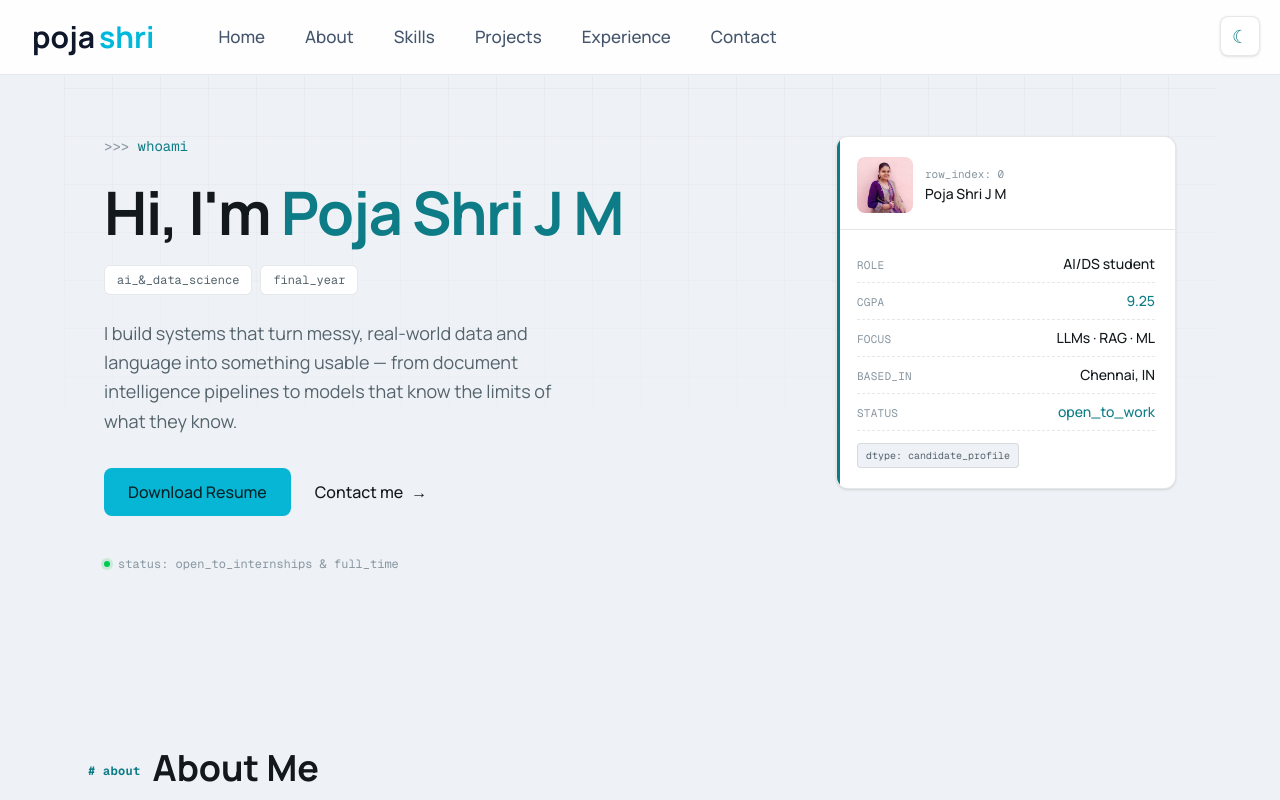
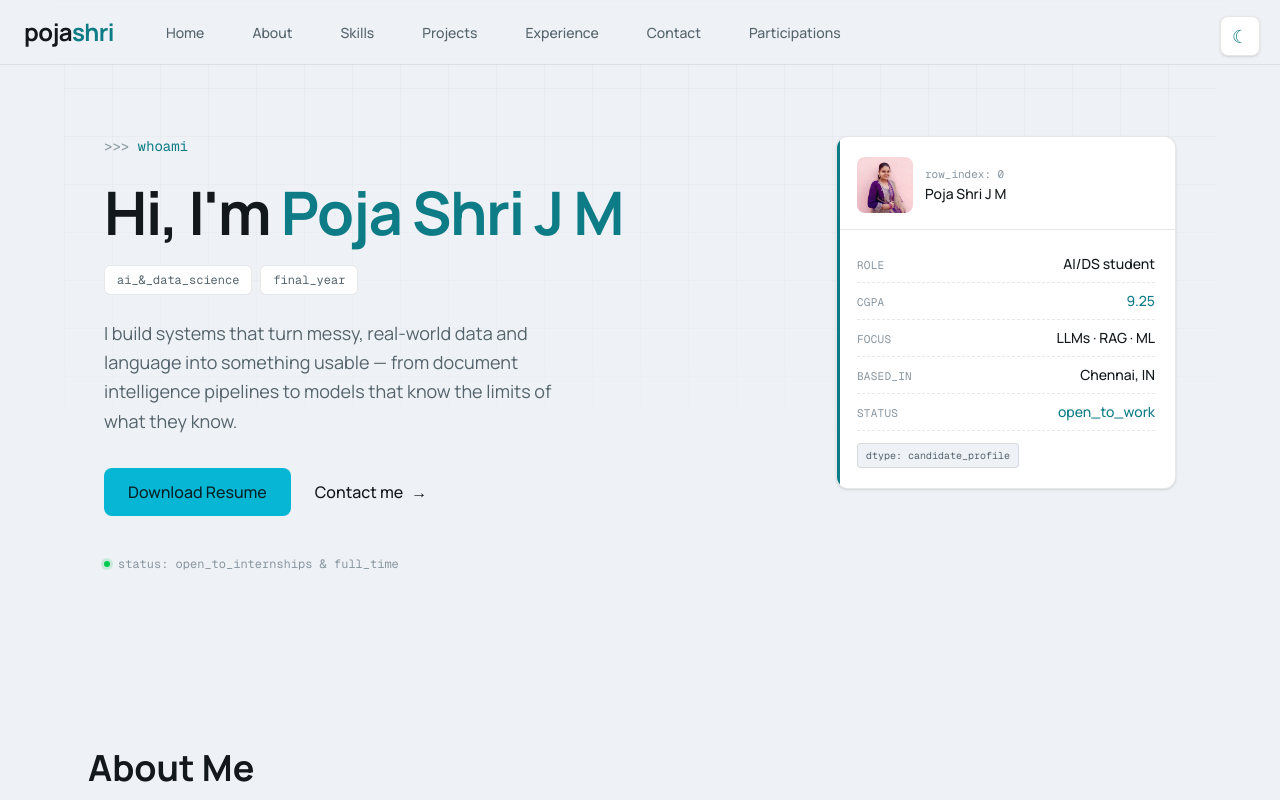
Before and after one commit to PojashriJM/PojashriJM_Portfolio, a Next.js app: page / in a window 1280 px wide. Shown: the top 800 px of the page. Built offline with nearby package versions, Linux system fonts and the light colour scheme.

Commit message:
Adjusted spacing

```diff
--- a/app/page.tsx
+++ b/app/page.tsx
@@ -30,13 +30,7 @@ const CYAN_TEXT = "text-[#0E7C86] dark:text-[#22D3EE]";
 // Small monospace "code comment" tag placed before every section heading —
 // echoes the hero's `>>> whoami` prompt so the whole page reads as one
 // system instead of a themed hero bolted onto old sections.
-function SectionTag({ label }: { label: string }) {
-  return (
-    <span className={`font-mono text-xs tracking-wide ${CYAN_TEXT} mr-3 align-middle`}>
-      {`# ${label}`}
-    </span>
-  );
-}
+
 
 function CyanDivider() {
   return (
@@ -120,7 +114,7 @@ export default function Home() {
     <>
       <Navbar />
       <main className={`overflow-x-hidden w-full pt-10 min-h-screen ${PAGE_BG} ${TEXT_PRIMARY} transition-colors duration-300`}>
-        <div className="fixed top-4 right-5 z-[99999]">
+        <div className="fixed top-4 right-20 md:right-5 z-[99999]">
           <button
             onClick={() => setDarkMode(!darkMode)}
             className={`w-10 h-10 flex items-center justify-center rounded-lg ${CARD_BG} border ${BORDER} ${CYAN_TEXT} text-lg shadow-sm hover:scale-105 transition`}
@@ -253,7 +247,6 @@ export default function Home() {
             transition={{ duration: 0.8 }}
           >
             <h2 className="text-4xl font-bold mb-8">
-              <SectionTag label="about" />
               About Me
             </h2>
 
@@ -300,7 +293,6 @@ export default function Home() {
             transition={{ duration: 0.8 }}
           >
             <h2 className="text-4xl font-bold mb-8">
-              <SectionTag label="skills" />
               Skills
             </h2>
 
@@ -325,7 +317,6 @@ export default function Home() {
             transition={{ duration: 0.8 }}
           >
             <h2 className="text-4xl font-bold mb-8">
-              <SectionTag label="experience" />
               Experience
             </h2>
             <Experience />
@@ -340,7 +331,6 @@ export default function Home() {
             transition={{ duration: 0.8 }}
           >
             <h2 className="text-4xl font-bold mb-10">
-              <SectionTag label="education" />
               Education
             </h2>
             <Education />
@@ -356,7 +346,6 @@ export default function Home() {
             transition={{ duration: 0.8 }}
           >
             <h2 className="text-4xl font-bold mb-8">
-              <SectionTag label="projects" />
               Projects
             </h2>
             <Projects />
@@ -384,7 +373,6 @@ export default function Home() {
             transition={{ duration: 0.8 }}
           >
             <h2 className="text-4xl text-center font-bold mb-12">
-              <SectionTag label="achievements" />
               Achievements &amp; Participation
             </h2>
 
--- a/components/Certifications.jsx
+++ b/components/Certifications.jsx
@@ -164,7 +164,6 @@ export default function Certifications() {
           </span>
         </div>
         <h2 className="text-4xl font-bold text-[#12181B] dark:text-[#E7F6F8] mb-2">
-          <span className="font-mono text-xl tracking-wide text-[#0E7C86] dark:text-[#22D3EE] mr-3 align-middle"># certifications</span>
           Certifications
         </h2>
         <p className="text-sm text-[#55646C] dark:text-[#93A9AF] mb-10">
--- a/components/Contact.jsx
+++ b/components/Contact.jsx
@@ -74,7 +74,6 @@ return (
   <section className="px-6 py-16 max-w-6xl mx-auto">
     {/* Section heading */}
     <h2 className="text-3xl md:text-4xl font-bold text-[#12181B] dark:text-[#E7F6F8] mb-12">
-      <span className="font-mono text-lg tracking-wide text-[#0E7C86] dark:text-[#22D3EE] mr-3 align-middle"># contact</span>
       Contact
     </h2>
 
--- a/components/Experience.jsx
+++ b/components/Experience.jsx
@@ -57,18 +57,18 @@ style={{position:"relative",display:"flex",marginBottom:"1.5rem",opacity:visible
 <div onMouseEnter={e=>{e.currentTarget.style.transform="translateY(-6px)";e.currentTarget.style.boxShadow="0 15px 35px rgba(34,211,238,.18)";}}
 onMouseLeave={e=>{e.currentTarget.style.transform="translateY(0)";e.currentTarget.style.boxShadow=isDark?"0 8px 25px rgba(0,0,0,.25)":"0 8px 25px rgba(34,211,238,.08)";}}
 style={{flex:1,borderRadius:20,padding:"1.4rem",background:isDark?"rgba(8,17,34,.82)":"rgba(255,255,255,.75)",backdropFilter:"blur(18px)",border:"1px solid rgba(34,211,238,.15)",borderLeft:`4px solid ${CYAN}`,transition:".3s"}}>
-<div style={{display:"flex",gap:12}}>
-<div style={{width:38,height:38,borderRadius:10,background:"rgba(34,211,238,.12)",display:"flex",alignItems:"center",justifyContent:"center"}}>
+<div style={{display:"flex",gap:12,alignItems:"flex-start"}}>
+<div style={{width:38,height:38,borderRadius:10,background:"rgba(34,211,238,.12)",display:"flex",alignItems:"center",justifyContent:"center",flexShrink:0}}>
 <Icon color={CYAN2} size={18}/>
 </div>
-<div style={{flex:1}}>
+<div style={{flex:1,minWidth:0}}>
 <div style={{display:"flex",gap:8,alignItems:"center",flexWrap:"wrap"}}>
 <strong style={{color:isDark?"#67E8F9":"#0F172A"}}>{exp.role}</strong>
 {exp.active&&<span style={{fontSize:11,padding:"2px 8px",borderRadius:999,background:"rgba(34,211,238,.12)",color:CYAN2,border:"1px solid rgba(34,211,238,.2)"}}>● Active</span>}
 </div>
 <div style={{color:CYAN2,fontSize:13}}>{exp.company}</div>
 </div>
-<div style={{fontSize:11,padding:"4px 10px",borderRadius:999,background:isDark?"rgba(255,255,255,.05)":"#F8FAFC",border:"1px solid rgba(34,211,238,.15)",color:isDark?"#A5F3FC":"#0E7490"}}>{exp.date}</div>
+<div style={{fontSize:11,padding:"4px 10px",borderRadius:999,background:isDark?"rgba(255,255,255,.05)":"#F8FAFC",border:"1px solid rgba(34,211,238,.15)",color:isDark?"#A5F3FC":"#0E7490",flexShrink:0,alignSelf:"flex-start"}}>{exp.date}</div>
 </div>
 <p style={{marginTop:12,lineHeight:1.7,color:isDark?"#CFFAFE":"#475569",fontSize:13.5}}>{exp.description}</p>
 </div>
--- a/components/navbar.tsx
+++ b/components/navbar.tsx
@@ -13,203 +13,113 @@ export default function Navbar() {
     "Projects",
     "Experience",
     "Contact",
+    "Participations",
   ];
 
   return (
     <nav
       className="
       fixed top-0 left-0 w-full
+      bg-[#EEF1F5]/75 dark:bg-[#0A1216]/75
+      backdrop-blur-xl
+      border-b border-[rgba(18,24,27,0.08)] dark:border-[rgba(231,246,248,0.08)]
       z-[9999]
-
-      bg-white/90
-      dark:bg-[#08111f]/80
-
-      backdrop-blur-xl
-
-      border-b
-      border-slate-200
-      dark:border-cyan-500/10
     "
     >
-      <div className="max-w-7xl mx-auto h-[74px] px-8 flex items-center">
+      <div className="max-w-7xl mx-auto px-6 py-4 flex items-center">
 
         {/* Logo */}
+        <h1 className="text-2xl font-bold tracking-tight">
+          <span className="text-[#12181B] dark:text-[#E7F6F8]">poja</span>
+          <span className="text-[#0E7C86] dark:text-[#22D3EE]">shri</span>
+        </h1>
 
-        <div className="mr-16 flex items-center gap-1">
-
-          <span className="text-3xl font-bold text-slate-900 dark:text-white">
-            poja
-          </span>
-
-          <span className="text-3xl font-bold text-cyan-500 dark:text-cyan-400">
-            shri
-          </span>
-
-        </div>
-
-        {/* Desktop */}
-
-        <ul className="hidden md:flex items-center gap-10">
-
+        {/* Desktop Menu — pulled left, right after the logo, instead of
+            spanning the full bar */}
+        <ul className="hidden md:flex gap-6 ml-10 mr-auto">
           {navLinks.map((link) => (
-
             <li key={link}>
-
               <a
                 href={`#${link.toLowerCase()}`}
                 className="
-                relative
-
-                text-[17px]
-                font-medium
-
-                text-slate-600
-                dark:text-slate-300
-
-                transition-all
-                duration-300
-
-                hover:text-cyan-500
-                dark:hover:text-cyan-300
-
-                after:absolute
-                after:left-0
-                after:-bottom-[8px]
-
-                after:h-[2px]
-                after:w-0
-
-                after:bg-cyan-500
-                dark:after:bg-cyan-300
-
-                after:transition-all
-                after:duration-300
-
-                hover:after:w-full
-                "
+text-[#55646C] dark:text-[#93A9AF]
+hover:text-[#0E7C86]
+dark:hover:text-[#22D3EE]
+active:text-[#0E7C86]
+dark:active:text-[#22D3EE]
+transition
+text-sm
+font-medium
+py-2 px-3
+rounded-lg
+active:bg-[#22D3EE]/10
+"
               >
                 {link}
               </a>
-
             </li>
-
           ))}
-
         </ul>
 
-        {/* Theme Toggle */}
-
-        <div className="ml-auto">
-
-          {/* Put your ThemeToggle component here */}
-
-        </div>
-
-        {/* Mobile Button */}
-
+        {/* Mobile Hamburger */}
         <button
+          className="
+          md:hidden
+          ml-auto
+          flex items-center justify-center
+          w-10 h-10
+          rounded-lg
+          bg-white dark:bg-[#131E24]
+          border border-[rgba(18,24,27,0.10)] dark:border-[rgba(231,246,248,0.08)]
+          text-[#0E7C86] dark:text-[#22D3EE]
+          shadow-sm
+          relative z-[99999]
+        "
           onClick={() => setOpen(!open)}
-          className="
-          ml-auto
-          md:hidden
-
-          flex
-          items-center
-          justify-center
-
-          w-10
-          h-10
-
-          rounded-xl
-
-          border
-          border-slate-300
-          dark:border-cyan-500/20
-
-          bg-white
-          dark:bg-cyan-500/5
-
-          text-cyan-500
-          dark:text-cyan-300
-
-          hover:bg-cyan-50
-          dark:hover:bg-cyan-500/10
-
-          transition
-          "
         >
-          {open ? <X size={20} /> : <Menu size={20} />}
+          {open ? <X size={22} /> : <Menu size={22} />}
         </button>
-
       </div>
 
       {/* Mobile Menu */}
-
       {open && (
-
         <div
           className="
           md:hidden
-
-          mx-5
-          mb-5
-
+          mx-4 mb-4
           rounded-2xl
-
-          bg-white
-          dark:bg-[#08111f]/95
-
-          border
-          border-slate-200
-          dark:border-cyan-500/15
-
+          bg-[#EEF1F5]/95 dark:bg-[#0A1216]/95
           backdrop-blur-xl
-
+          border border-[rgba(18,24,27,0.08)] dark:border-[rgba(231,246,248,0.08)]
           shadow-xl
-
-          p-6
-
-          flex
-          flex-col
-
-          gap-4
-          "
+          px-6 py-6
+          flex flex-col gap-5
+        "
         >
-
           {navLinks.map((link) => (
-
             <a
               key={link}
               href={`#${link.toLowerCase()}`}
+              className="
+block
+text-[#55646C] dark:text-[#93A9AF]
+hover:text-[#0E7C86]
+dark:hover:text-[#22D3EE]
+hover:bg-[#22D3EE]/10
+dark:hover:bg-[#22D3EE]/10
+transition-all duration-200
+text-lg
+font-medium
+py-3 px-4
+rounded-xl
+"
               onClick={() => setOpen(false)}
-              className="
-              rounded-xl
-
-              px-4
-              py-3
-
-              text-slate-700
-              dark:text-slate-300
-
-              hover:text-cyan-500
-              dark:hover:text-cyan-300
-
-              hover:bg-cyan-50
-              dark:hover:bg-cyan-500/10
-
-              transition-all
-              duration-200
-              "
             >
               {link}
             </a>
-
           ))}
-
         </div>
-
       )}
-
     </nav>
   );
 }
```
